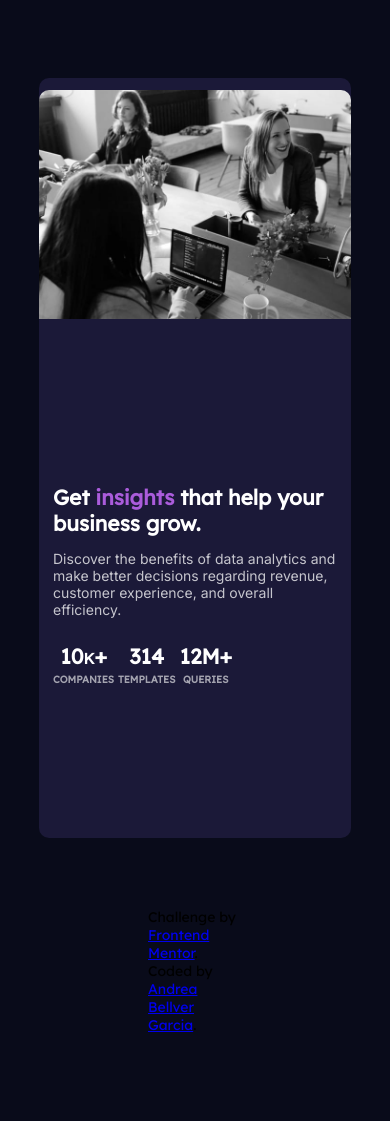
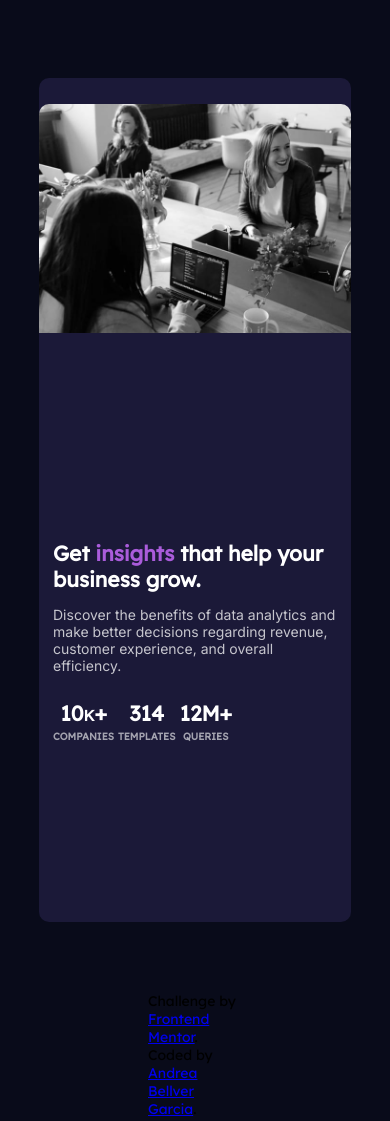
Before and after one commit to ponisworld/preview-card-component-main, a plain HTML site: page index.html in a window 390 px wide. Drawn offline with Linux system fonts and the light colour scheme.

Commit message:
+ Bugs...

```diff
--- a/assets/css/queries.css
+++ b/assets/css/queries.css
@@ -4,11 +4,17 @@
     .imageMobile { display:none;}
 }
 
+
+@media screen and (max-width:500px) {
+    #main {width:100vw; height: 100vh;
+}
+}
+
 @media screen and (max-width:850px) {
     * {font-size:14px;}
     .imageDesktop {display:none;}
 
-    main {display:grid;background-color: hsl(244, 38%, 16%);grid-template: 1fr 2fr/1fr;width:60vw; height: 96vh;
+    main {display:grid;background-color: hsl(244, 38%, 16%);grid-template: 1fr 2fr/1fr;width:60vw; height: 110vh;
     max-width:80vw;}
 
     .imageMobile {grid-area:1/ 1/2/2;height:fit-content;width:100%;
@@ -17,8 +23,3 @@
     .card {padding:1rem;}
     .attribution {margin:5rem;}
 }
-
-@media screen and (max-width:500px) {
-    #main {width:90vw; height: 90vh;
-}
-}
```
